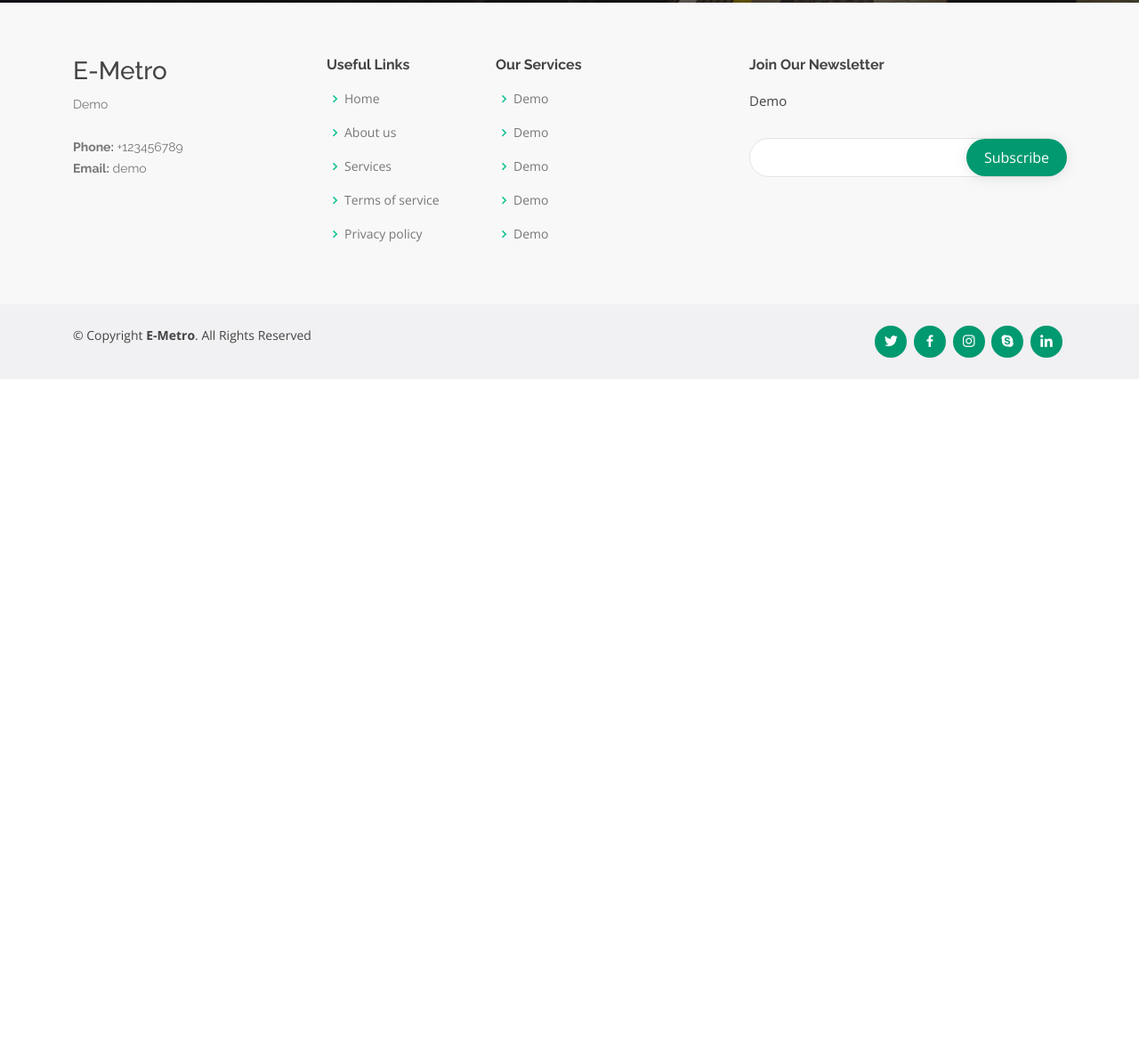
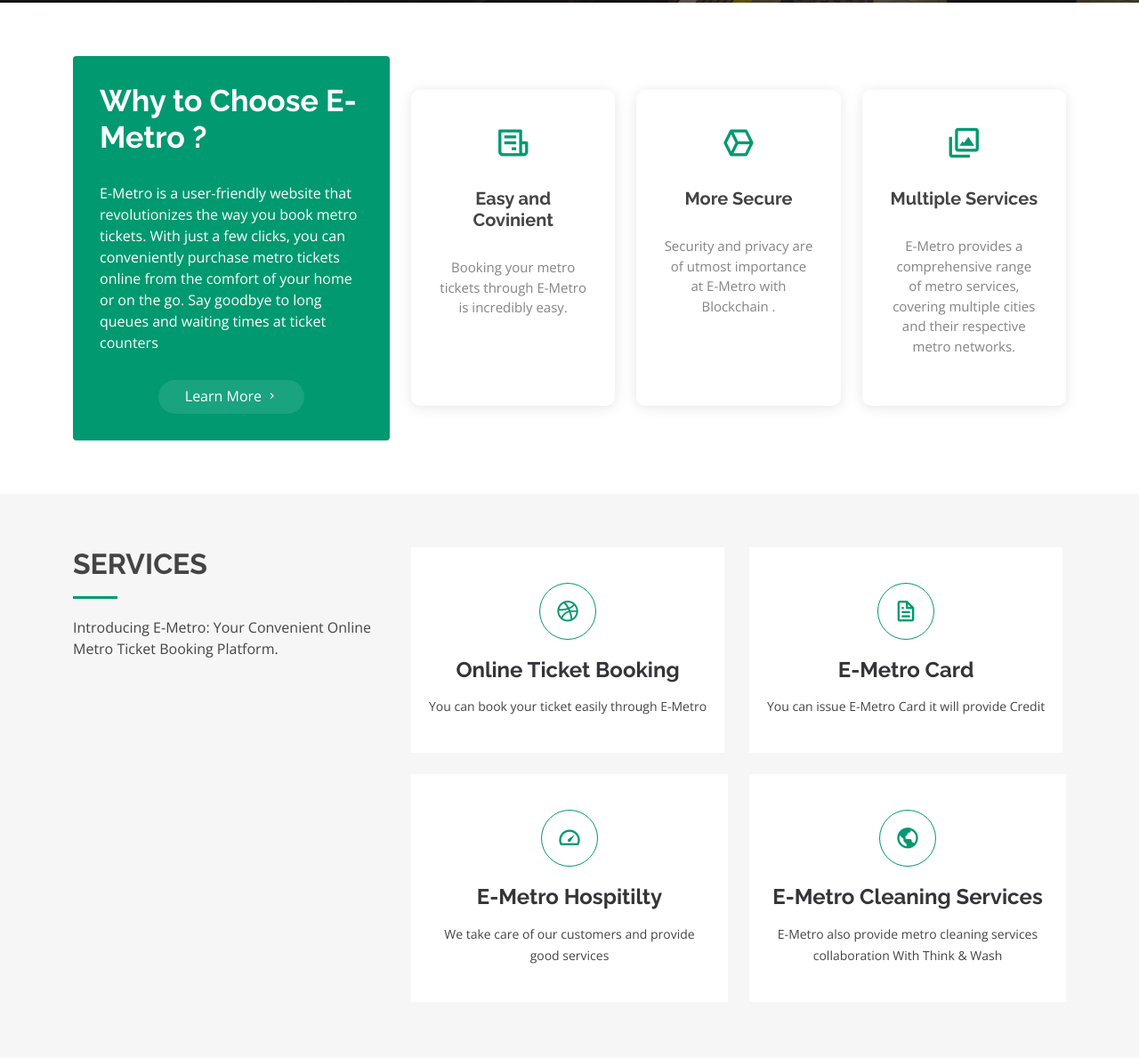
Before and after one commit to Vikash-8090-Yadav/E-Metro, a plain HTML site: page main/index1.html in a window 1280 px wide. Shown: the part 637-1826 px from the top of the page at 89% size. Before the commit the page ends 1063 px from the top, so only its background shows below. Drawn offline with nearby package versions, Linux system fonts and the light colour scheme; a script that the page names is missing; files whose address does not match are found by name.

Commit message:
added the home page

```diff
--- a/main/index1.html
+++ b/main/index1.html
@@ -1,3 +1,4 @@
+
 <!DOCTYPE html>
 <html lang="en">
 
@@ -6,6 +7,24 @@
   <meta content="width=device-width, initial-scale=1.0" name="viewport">
 
   <title>E-Metro</title>
+  <meta content="" name="description">
+  <meta content="" name="keywords">
+
+  <script src="https://cdnjs.cloudflare.com/ajax/libs/web3/1.7.4-rc.1/web3.min.js"></script>
+  <link href="../assets/img/favicon.png" rel="icon">
+  <link href="../assets/img/apple-touch-icon.png" rel="apple-touch-icon">
+
+
+  <link href="https://fonts.googleapis.com/css?family=Open+Sans:300,300i,400,400i,600,600i,700,700i|Raleway:300,300i,400,400i,500,500i,600,600i,700,700i|Poppins:300,300i,400,400i,500,500i,600,600i,700,700i" rel="stylesheet">
+
+
+
+  <link href="../assets/vendor/bootstrap/css/bootstrap.min.css" rel="stylesheet">
+  <link href="../assets/vendor/bootstrap-icons/bootstrap-icons.css" rel="stylesheet">
+  <link href=".../assets/vendor/boxicons/css/boxicons.min.css" rel="stylesheet">
+
+
+  <link href="../assets/css/style.css" rel="stylesheet">
   <style>
     #logout-button {
   background-color: #f44336; /* Red */
@@ -36,27 +55,6 @@
       border-radius: 8px;
     }
   </style>
-  <meta content="" name="description">
-  <meta content="" name="keywords">
-
-  <!-- Web3 js link -->
-
-   <script src="https://cdnjs.cloudflare.com/ajax/libs/web3/1.7.4-rc.1/web3.min.js"></script>
-
-  <link href="../assets/img/favicon.png" rel="icon">
-  <link href="../assets/img/apple-touch-icon.png" rel="apple-touch-icon">
-
-
-  <link href="https://fonts.googleapis.com/css?family=Open+Sans:300,300i,400,400i,600,600i,700,700i|Raleway:300,300i,400,400i,500,500i,600,600i,700,700i|Poppins:300,300i,400,400i,500,500i,600,600i,700,700i" rel="stylesheet">
-
-
-
-  <link href="../assets/vendor/bootstrap/css/bootstrap.min.css" rel="stylesheet">
-  <link href="../assets/vendor/bootstrap-icons/bootstrap-icons.css" rel="stylesheet">
-  <link href="../assets/vendor/boxicons/css/boxicons.min.css" rel="stylesheet">
-
-
-  <link href="../assets/css/style.css" rel="stylesheet">
 
 </head>
 
@@ -83,6 +81,8 @@
             <li><span id="user-address"></span></li>
             <li><span id="user-balance"></span></li>
           </div>
+
+            <li><a class="getstarted scrollto" href="#about">Book Ticket</a></li>
           </ul>
           <i class="bi bi-list mobile-nav-toggle"></i>
         </nav><!-- .navbar -->
@@ -98,7 +98,7 @@
       <h2>We are ready to serve you onboard</h2>
 
 
-      <a href="#about" class="btn-get-started scrollto">Book Ticket </a>
+
         <input type="button" class="btn-get-started scrollto" style="background-color:#1844b4;color:white;border:none;text-align: center;display: inline-block;
 
            font-size: 18px;
@@ -148,6 +148,7 @@
         </div>
 
         <input type="date"class="form-control"name="Date"placeholder="MM/DD/YYYY" onfocus="(this.type='date')"id="inputdate">
+        <input type="Time"class="form-control"name="Time"id="inputtime"placeholder="Time">
         <br>
         <button type="submit" class="btn btn-primary">Book</button>
       </form>
@@ -167,7 +168,105 @@
   </section><!-- End Hero -->
 
   <main id="main">
+ <!-- ======= Why Us Section ======= -->
+ <section id="why-us" class="why-us">
+  <div class="container">
 
+    <div class="row">
+      <div class="col-lg-4 d-flex align-items-stretch" data-aos="fade-right">
+        <div class="content">
+          <h3>Why  to Choose E-Metro ?</h3>
+          <p>
+            E-Metro is a user-friendly website that revolutionizes the way you book metro tickets. With just a few clicks, you can conveniently purchase metro tickets online from the comfort of your home or on the go. Say goodbye to long queues and waiting times at ticket counters
+          </p>
+          <div class="text-center">
+            <a href="#" class="more-btn">Learn More <i class="bx bx-chevron-right"></i></a>
+          </div>
+        </div>
+      </div>
+      <div class="col-lg-8 d-flex align-items-stretch">
+        <div class="icon-boxes d-flex flex-column justify-content-center">
+          <div class="row">
+            <div class="col-xl-4 d-flex align-items-stretch" data-aos="zoom-in" data-aos-delay="100">
+              <div class="icon-box mt-4 mt-xl-0">
+                <i class="bx bx-receipt"></i>
+                <h4>Easy and Covinient </h4>
+                <p>Booking your metro tickets through E-Metro is incredibly easy.  </p>
+              </div>
+            </div>
+            <div class="col-xl-4 d-flex align-items-stretch" data-aos="zoom-in" data-aos-delay="200">
+              <div class="icon-box mt-4 mt-xl-0">
+                <i class="bx bx-cube-alt"></i>
+                <h4>More Secure </h4>
+                <p>Security and privacy are of utmost importance at E-Metro with Blockchain .</p>
+              </div>
+            </div>
+            <div class="col-xl-4 d-flex align-items-stretch" data-aos="zoom-in" data-aos-delay="300">
+              <div class="icon-box mt-4 mt-xl-0">
+                <i class="bx bx-images"></i>
+                <h4>Multiple Services</h4>
+                <p>E-Metro provides a comprehensive range of metro services, covering multiple cities and their respective metro networks. </p>
+              </div>
+            </div>
+          </div>
+        </div><!-- End .content-->
+      </div>
+    </div>
+
+  </div>
+</section><!-- End Why Us Section -->
+
+ <!-- ======= Services Section ======= -->
+ <section id="services" class="services section-bg">
+  <div class="container">
+
+    <div class="row">
+      <div class="col-lg-4">
+        <div class="section-title" data-aos="fade-right">
+          <h2>Services</h2>
+          <p>Introducing E-Metro: Your Convenient Online Metro Ticket Booking Platform.</p>
+        </div>
+      </div>
+      <div class="col-lg-8">
+        <div class="row">
+          <div class="col-md-6 d-flex align-items-stretch">
+            <div class="icon-box" data-aos="zoom-in" data-aos-delay="100">
+              <div class="icon"><i class="bx bxl-dribbble"></i></div>
+              <h4><a href="">Online Ticket Booking </a></h4>
+              <p>You can book your ticket easily through E-Metro</p>
+            </div>
+          </div>
+
+          <div class="col-md-6 d-flex align-items-stretch mt-4 mt-lg-0">
+            <div class="icon-box" data-aos="zoom-in" data-aos-delay="200">
+              <div class="icon"><i class="bx bx-file"></i></div>
+              <h4><a href="">E-Metro Card</a></h4>
+              <p>You can issue E-Metro Card it will provide Credit</p>
+            </div>
+          </div>
+
+          <div class="col-md-6 d-flex align-items-stretch mt-4">
+            <div class="icon-box" data-aos="zoom-in" data-aos-delay="300">
+              <div class="icon"><i class="bx bx-tachometer"></i></div>
+              <h4><a href="">E-Metro Hospitilty</a></h4>
+              <p>We take care of our customers and provide good services </p>
+            </div>
+          </div>
+
+          <div class="col-md-6 d-flex align-items-stretch mt-4">
+            <div class="icon-box" data-aos="zoom-in" data-aos-delay="400">
+              <div class="icon"><i class="bx bx-world"></i></div>
+              <h4><a href="">E-Metro Cleaning Services</a></h4>
+              <p>E-Metro also provide metro cleaning services collaboration With Think & Wash </p>
+            </div>
+          </div>
+
+        </div>
+      </div>
+    </div>
+
+  </div>
+</section><!-- End Services Section -->
 
   </main><!-- End #main -->
 
@@ -181,7 +280,7 @@
           <div class="col-lg-3 col-md-6 footer-contact">
             <h3>E-Metro</h3>
             <p>
-             Demo <br><br>
+              E-Metro is a user-friendly website that revolutionizes the way you book metro tickets. With just a few clicks, you can conveniently purchase metro tickets online from the comfort of your home or on the go. Say goodbye to long queues and waiting times at ticket counters <br><br>
               <strong>Phone:</strong> +123456789<br>
               <strong>Email:</strong> demo<br>
             </p>
@@ -201,11 +300,11 @@
           <div class="col-lg-3 col-md-6 footer-links">
             <h4>Our Services</h4>
             <ul>
-              <li><i class="bx bx-chevron-right"></i> <a href="#">Demo</a></li>
-              <li><i class="bx bx-chevron-right"></i> <a href="#">Demo</a></li>
-              <li><i class="bx bx-chevron-right"></i> <a href="#">Demo</a></li>
-              <li><i class="bx bx-chevron-right"></i> <a href="#">Demo</a></li>
-              <li><i class="bx bx-chevron-right"></i> <a href="#">Demo</a></li>
+              <li><i class="bx bx-chevron-right"></i> <a href="#">E- Ticket</a></li>
+              <li><i class="bx bx-chevron-right"></i> <a href="#">E-Card</a></li>
+              <li><i class="bx bx-chevron-right"></i> <a href="#">Hospitilty</a></li>
+              <li><i class="bx bx-chevron-right"></i> <a href="#">Cleaning Services</a></li>
+
             </ul>
           </div>
 
@@ -241,7 +340,7 @@
 
   <a href="#" class="back-to-top d-flex align-items-center justify-content-center"><i class="bi bi-arrow-up-short"></i></a>
 
-  <!-- Vendor JS Files -->
+
 
   <script>
     async function logout() {
@@ -254,7 +353,14 @@
     document.getElementById("user-balance").textContent = maticBalance + " MATIC";
   </script>
 
+
+  <!-- Vendor JS Files -->
+
+
+
   <script src="../assets/vendor/bootstrap/js/bootstrap.bundle.min.js"></script>
+
+
 
   <script src="../assets/js/main.js"></script>
 
```
